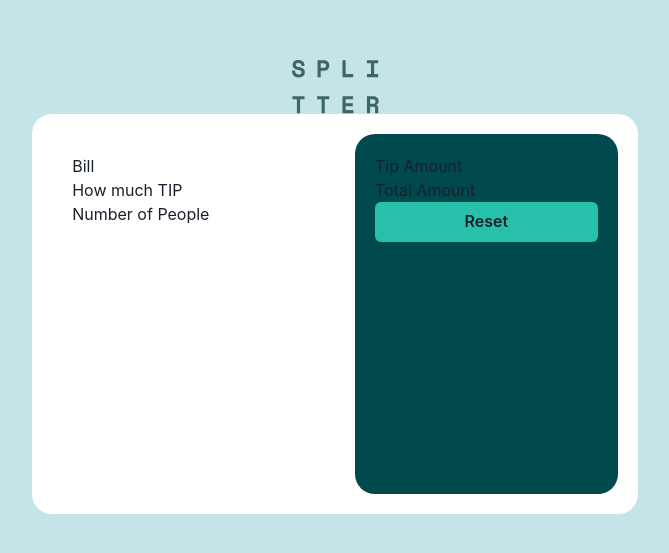
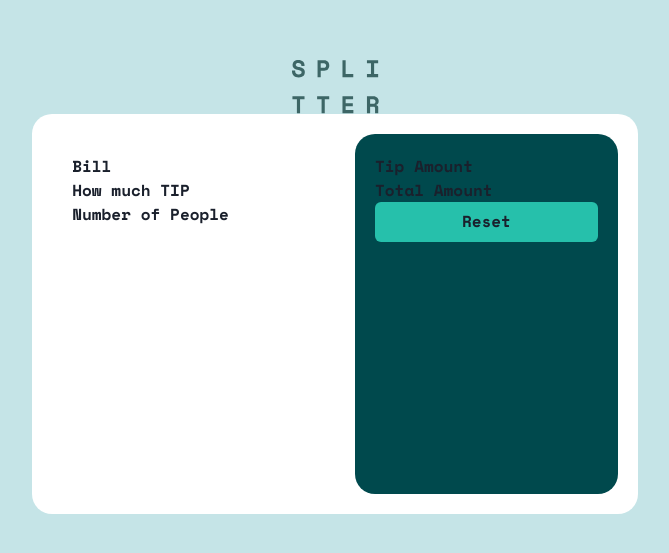
Before and after one commit to a-zajonc/tip-calculator-app, a React (Create React App) app: page / in a window 1280 px wide. Shown: the part 113-666 px from the top of the page, without its empty margins (305-974 px from the left). Built offline with nearby package versions, Linux system fonts and the light colour scheme.

Commit message:
Add Space Mono Font

```diff
--- a/public/index.html
+++ b/public/index.html
@@ -15,6 +15,9 @@
       user's mobile device or desktop. See https://developers.google.com/web/fundamentals/web-app-manifest/
     -->
     <link rel="manifest" href="%PUBLIC_URL%/manifest.json" />
+    <link rel="preconnect" href="https://fonts.googleapis.com">
+<link rel="preconnect" href="https://fonts.gstatic.com" crossorigin>
+<link href="https://fonts.googleapis.com/css2?family=Space+Mono:wght@700&display=swap" rel="stylesheet">
     <!--
       Notice the use of %PUBLIC_URL% in the tags above.
       It will be replaced with the URL of the `public` folder during the build.
--- a/src/Components/BillInput/index.js
+++ b/src/Components/BillInput/index.js
@@ -1,5 +1,5 @@
 import { Box } from "@chakra-ui/react";
 
 export function BillInput() {
-    return <Box>Bill</Box>
+    return <Box fontFamily="Space Mono">Bill</Box>
 }
--- a/src/Components/PeopleNumberInput/index.js
+++ b/src/Components/PeopleNumberInput/index.js
@@ -1,5 +1,5 @@
 import { Box } from "@chakra-ui/react";
 
 export function PeopleNumberInput() {
-    return <Box>Number of People</Box>
+    return <Box fontFamily="Space Mono">Number of People</Box>
 }
--- a/src/Components/ResetButton/index.js
+++ b/src/Components/ResetButton/index.js
@@ -1,5 +1,5 @@
 import { Button } from "@chakra-ui/react";
 
 export function ResetButton() {
-    return <Button bgColor="#26C0AB" width="100%">Reset</Button>
+    return <Button fontFamily="Space Mono" bgColor="#26C0AB" width="100%">Reset</Button>
 }
--- a/src/Components/TipAmount/index.js
+++ b/src/Components/TipAmount/index.js
@@ -1,5 +1,5 @@
 import { Box } from "@chakra-ui/react";
 
 export function TipAmount() {
-    return <Box>Tip Amount</Box>
+    return <Box fontFamily="Space Mono">Tip Amount</Box>
 }
--- a/src/Components/TipSelect/index.js
+++ b/src/Components/TipSelect/index.js
@@ -1,5 +1,5 @@
 import { Box } from "@chakra-ui/react";
 
 export function TipSelect() {
-    return <Box>How much TIP</Box>
+    return <Box fontFamily="Space Mono">How much TIP</Box>
 }
--- a/src/Components/TotalAmount/index.js
+++ b/src/Components/TotalAmount/index.js
@@ -1,5 +1,5 @@
 import { Box } from "@chakra-ui/react";
 
 export function TotalAmount() {
-    return <Box>Total Amount</Box>
+    return <Box fontFamily="Space Mono"> Total Amount</Box>
 }
```
